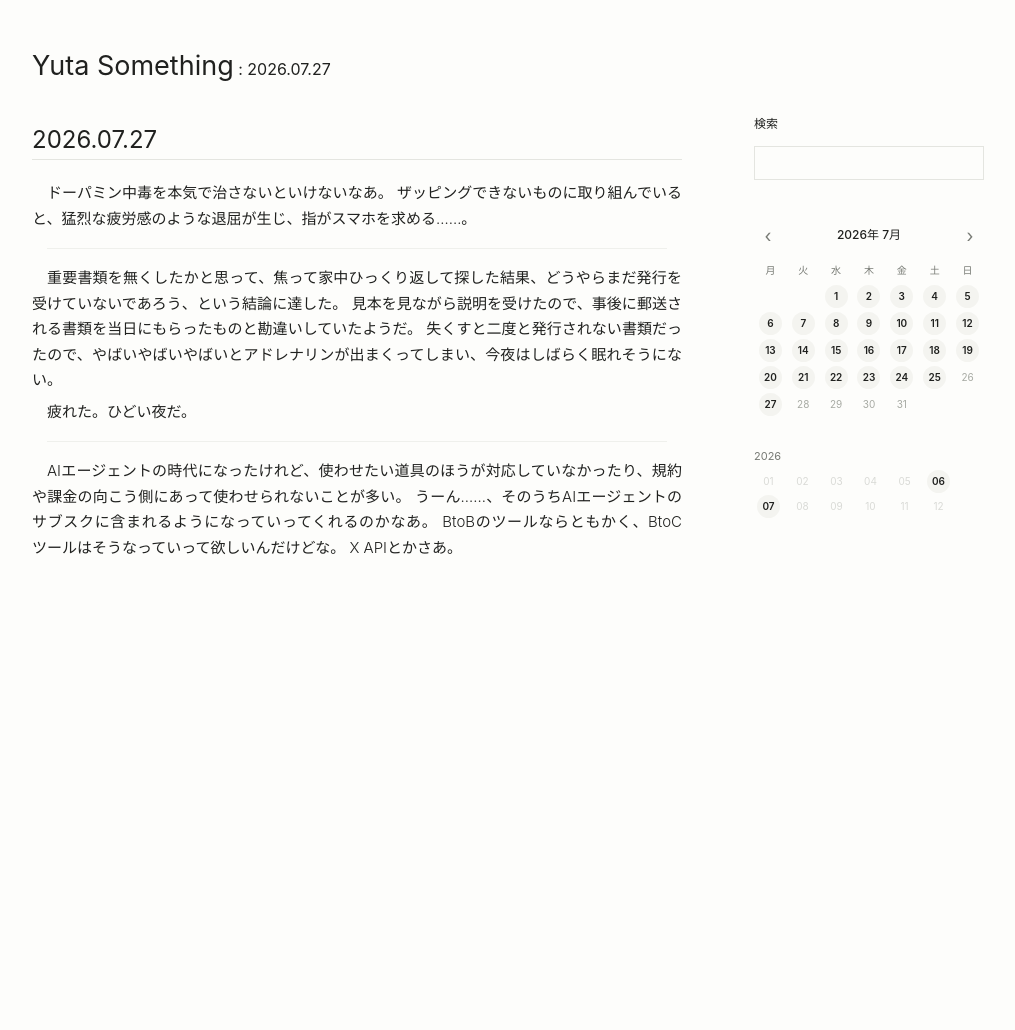
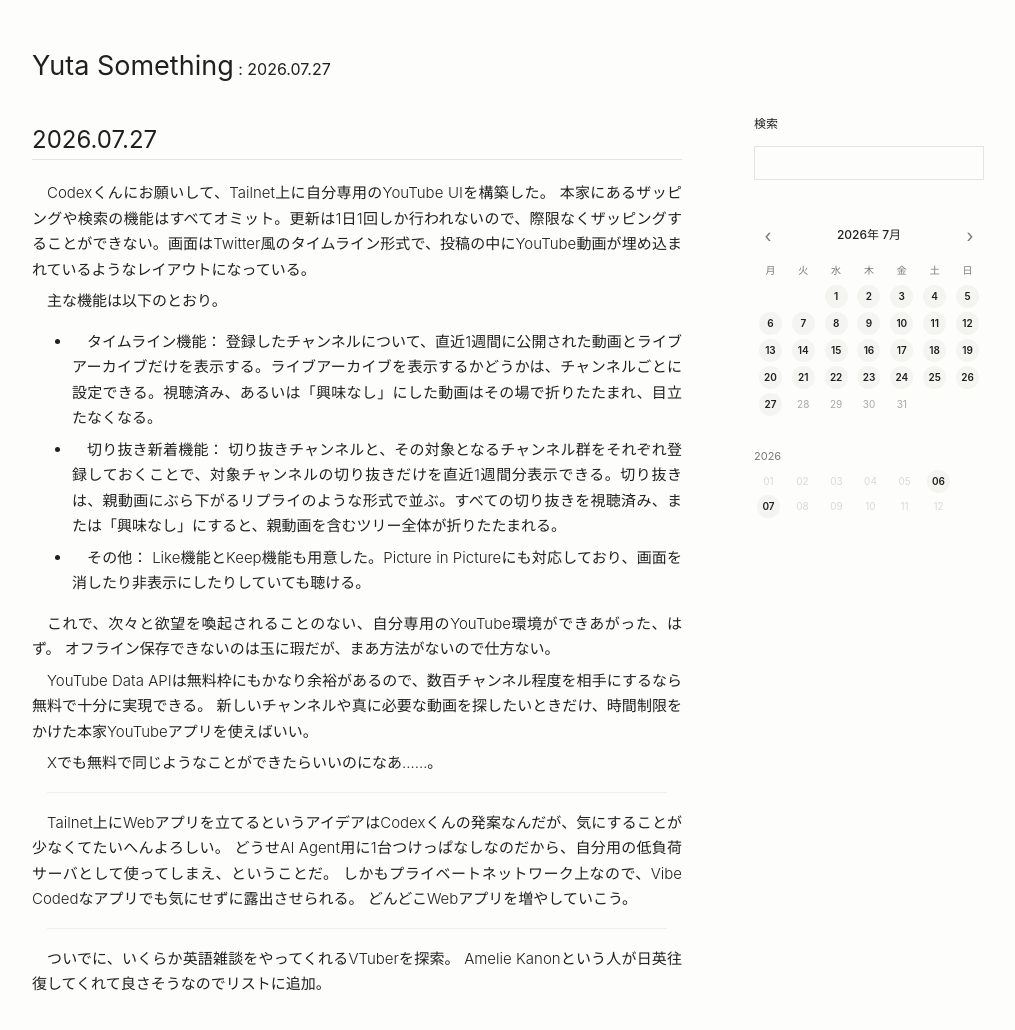
Before and after one commit to yutasth/weblog, a Jekyll site: the page built from _diary/202607271.md, in a window 1280 px wide and 1161 px high. Shown: the top 1030 px of the window, without its empty margins (132-1147 px from the left). Built offline with Jekyll 4.4.1, drawn with Linux system fonts in a browser that asks for light colours.

Commit message:
2026.07.27 日記更新

```diff
--- a/_diary/202607271.md
+++ b/_diary/202607271.md
@@ -1,20 +1,33 @@
 ---
 ---
 
-ドーパミン中毒を本気で治さないといけないなあ。
-ザッピングできないものに取り組んでいると、猛烈な疲労感のような退屈が生じ、指がスマホを求める……。
+Codexくんにお願いして、Tailnet上に自分専用のYouTube UIを構築した。
+本家にあるザッピングや検索の機能はすべてオミット。更新は1日1回しか行われないので、際限なくザッピングすることができない。画面はTwitter風のタイムライン形式で、投稿の中にYouTube動画が埋め込まれているようなレイアウトになっている。
+
+主な機能は以下のとおり。
+
+- タイムライン機能： 登録したチャンネルについて、直近1週間に公開された動画とライブアーカイブだけを表示する。ライブアーカイブを表示するかどうかは、チャンネルごとに設定できる。視聴済み、あるいは「興味なし」にした動画はその場で折りたたまれ、目立たなくなる。
+
+- 切り抜き新着機能： 切り抜きチャンネルと、その対象となるチャンネル群をそれぞれ登録しておくことで、対象チャンネルの切り抜きだけを直近1週間分表示できる。切り抜きは、親動画にぶら下がるリプライのような形式で並ぶ。すべての切り抜きを視聴済み、または「興味なし」にすると、親動画を含むツリー全体が折りたたまれる。
+
+- その他： Like機能とKeep機能も用意した。Picture in Pictureにも対応しており、画面を消したり非表示にしたりしていても聴ける。
+
+これで、次々と欲望を喚起されることのない、自分専用のYouTube環境ができあがった、はず。
+オフライン保存できないのは玉に瑕だが、まあ方法がないので仕方ない。
+
+YouTube Data APIは無料枠にもかなり余裕があるので、数百チャンネル程度を相手にするなら無料で十分に実現できる。
+新しいチャンネルや真に必要な動画を探したいときだけ、時間制限をかけた本家YouTubeアプリを使えばいい。
+
+Xでも無料で同じようなことができたらいいのになあ……。
 
 ---
 
-重要書類を無くしたかと思って、焦って家中ひっくり返して探した結果、どうやらまだ発行を受けていないであろう、という結論に達した。
-見本を見ながら説明を受けたので、事後に郵送される書類を当日にもらったものと勘違いしていたようだ。
-失くすと二度と発行されない書類だったので、やばいやばいやばいとアドレナリンが出まくってしまい、今夜はしばらく眠れそうにない。
-
-疲れた。ひどい夜だ。
+Tailnet上にWebアプリを立てるというアイデアはCodexくんの発案なんだが、気にすることが少なくてたいへんよろしい。
+どうせAI Agent用に1台つけっぱなしなのだから、自分用の低負荷サーバとして使ってしまえ、ということだ。
+しかもプライベートネットワーク上なので、Vibe Codedなアプリでも気にせずに露出させられる。
+どんどこWebアプリを増やしていこう。
 
 ---
 
-AIエージェントの時代になったけれど、使わせたい道具のほうが対応していなかったり、規約や課金の向こう側にあって使わせられないことが多い。
-うーん……、そのうちAIエージェントのサブスクに含まれるようになっていってくれるのかなあ。
-BtoBのツールならともかく、BtoCツールはそうなっていって欲しいんだけどな。
-X APIとかさあ。
+ついでに、いくらか英語雑談をやってくれるVTuberを探索。
+Amelie Kanonという人が日英往復してくれて良さそうなのでリストに追加。
```
Also changed, not shown: _diary/202607261.md (added, +20 -0 lines).
